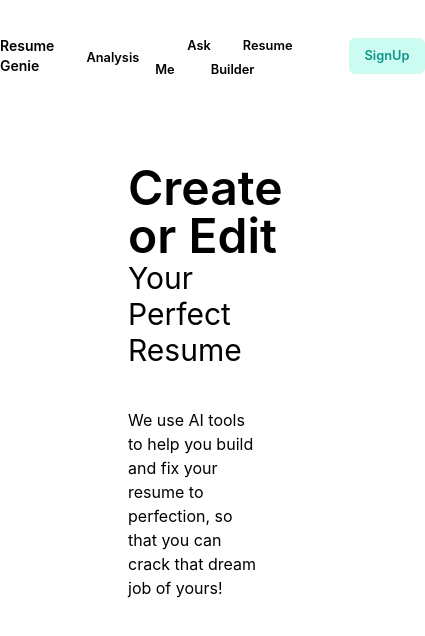
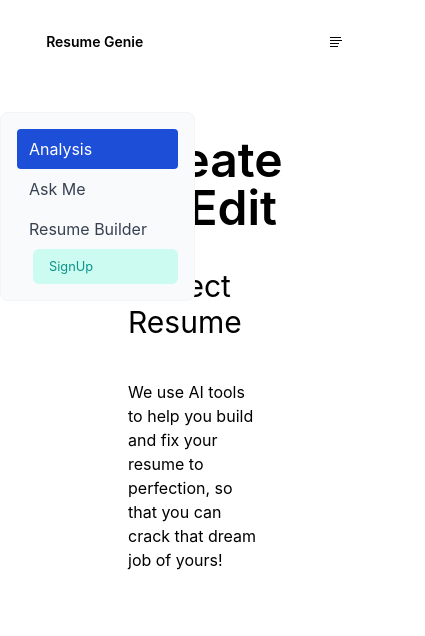
Before and after one commit to thecodermaniac/Resume-Genie, a React (Create React App) app in the folder client/: page / in a window 390 px wide. Both pictures are taken after a click on the icon 318 px from the left and 56 px from the top of the page. Shown: the top 636 px of the page, 425 px wide, since content can reach past the window. Built offline with nearby package versions, Linux system fonts and the light colour scheme.

Commit message:
hamburger  added

```diff
--- a/client/src/components/Navbar.jsx
+++ b/client/src/components/Navbar.jsx
@@ -1,16 +1,21 @@
 import { BsFillMoonStarsFill, BsFillSunFill } from "react-icons/bs";
 import { Link } from "react-router-dom";
+import { useState } from "react";
+import { VscListFlat } from "react-icons/vsc";
 
 export default function Navbar(props) {
+  const [showmobileNav, setShow] = useState(false);
+  const toggleExpanded = () => setShow((current) => !current);
   return (
     // For Sticky, set the classes: sticky, top-0 left-0
+    <>
       <nav
         className={` items-center font-semibold text-black py-8 md:py-8 transition-all duration-1000 mb-3 flex justify-around sticky w-full top-0 left-0 z-20 backdrop-blur-sm `}
       >
         <h1 className={`text-sm md:text-xl lg:text-xl dark:text-teal-600 `}>
           Resume Genie
         </h1>
-      <ul className=" flex items-center">
+        <ul className=" md:flex items-center hidden ">
           <li>
             <Link
               to="/analysis"
@@ -63,11 +68,61 @@ export default function Navbar(props) {
         <div>
           <Link
             to={"/resume-builder"}
+            className=" hidden md:flex items-center text-[0.8rem] md:text-base text-teal-600 bg-teal-100 px-4 py-2 border-none rounded-md ml-4 md:ml-8"
+          >
+            SignUp
+          </Link>
+        </div>
+        <VscListFlat
+            data-collapse-toggle="navbar-default"
+            className="flex md:hidden"
+            aria-controls="navbar-default"
+            aria-expanded="false"
+            onClick={toggleExpanded}
+          />
+      </nav>
+      {/* mobile nav start */}
+      <div
+        class={`${showmobileNav ? "block" : "hidden"} absolute w-1/2`}
+        id="navbar-default"
+      >
+        <ul class="flex flex-col p-4 mt-4 border border-gray-100 rounded-lg bg-gray-50 md:flex-row md:space-x-8 md:mt-0 md:text-sm md:font-medium md:border-0 md:bg-white dark:bg-gray-900 md:dark:bg-gray-900">
+          <li>
+            <Link to={"/blog"}>
+              <a
+                class="block py-2 pl-3 pr-4 text-white bg-blue-700 rounded md:bg-transparent md:text-blue-700 md:p-0 dark:text-white"
+                aria-current="page"
+              >
+                Analysis
+              </a>
+            </Link>
+          </li>
+          <li>
+            <a
+              href="#"
+              class="block py-2 pl-3 pr-4 text-gray-700 rounded hover:bg-gray-100 md:hover:bg-transparent md:border-0 md:hover:text-blue-700 md:p-0 dark:text-gray-400 md:dark:hover:text-white dark:hover:bg-gray-700 dark:hover:text-white md:dark:hover:bg-transparent"
+            >
+              Ask Me
+            </a>
+          </li>
+          <li>
+            <a
+              href="#"
+              class="block py-2 pl-3 pr-4 text-gray-700 rounded hover:bg-gray-100 md:hover:bg-transparent md:border-0 md:hover:text-blue-700 md:p-0 dark:text-gray-400 md:dark:hover:text-white dark:hover:bg-gray-700 dark:hover:text-white md:dark:hover:bg-transparent"
+            >
+              Resume Builder
+            </a>
+          </li>
+
+          <Link
+            to={"/resume-builder"}
             className="  flex items-center text-[0.8rem] md:text-base text-teal-600 bg-teal-100 px-4 py-2 border-none rounded-md ml-4 md:ml-8"
           >
             SignUp
           </Link>
+        </ul>
       </div>
-    </nav>
+      {/* mobile nav end */}
+    </>
   );
 }
```
Lines whose indentation alone changed are shown as unchanged.
